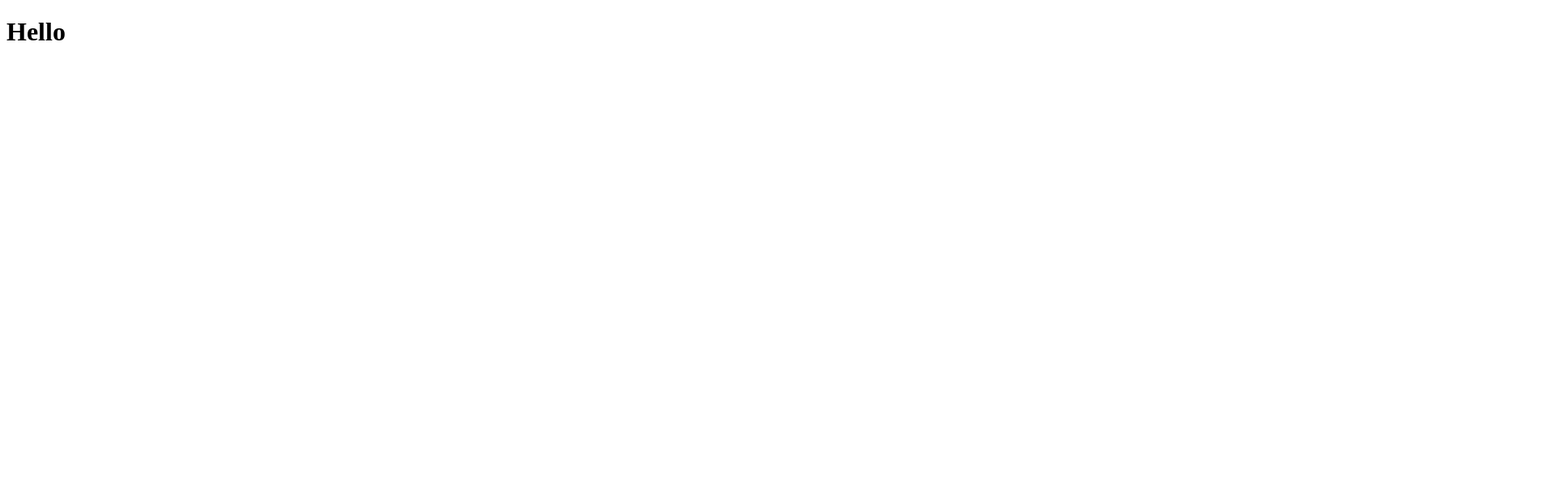
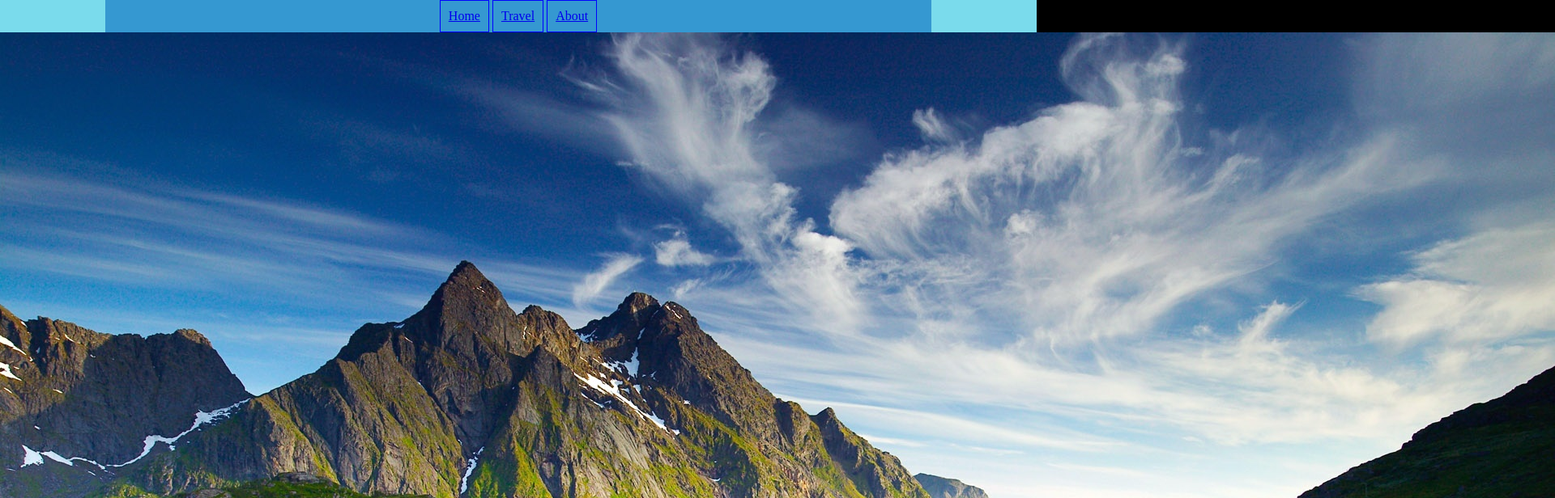
Before and after one commit to djcommandline/byteme_level_01, a plain HTML site: page index.html in a window 1280 px wide. Shown: the top 616 px of the page at 81% size, 1920 px wide, since content can reach past the window. Drawn offline with Linux system fonts and the light colour scheme.

Commit message:
sample page

```diff
--- a/index.html
+++ b/index.html
@@ -2,9 +2,31 @@
 <html lang="en">
 <head>
   <meta charset="UTF-8">
-  <title>Document</title>
+    <title>SAMPLE PAGE</PAGE></title>
+  <link rel="stylesheet" href="/style.css"/>
+
+  <style>
+  </style>
 </head>
 <body>
-  <h1>Hello</h1>
+
+  <div id="navbar">
+    <div class="box">
+      <a class="home" href="/samplepage.html">Home</a>
+      <a href="/travel.html">Travel</a>
+      <a class="about" href="/about.html">About</a>
+    </div>
+  </div>
+
+  <div id="hero">
+    <img src="/image/nature.jpg" alt="">
+    <h1>Reserve Your Trip</h1>
+  </div>
+
+  <div id="footer">
+    <div class="phone">123-456-7890</div>
+  </div>
+
+
 </body>
 </html>
--- /dev/null
+++ b/style.css
@@ -0,0 +1,71 @@
+body {
+  background: black;
+  padding: 0;
+  margin: 0;
+}
+
+div#navbar {
+background: #7ADBEC;
+text-align: center;
+ width: 100%;
+}
+
+div#navbar .box {
+  background: #3598D1;
+
+  width: 100%;
+  max-width: 1020px;
+  margin: 0 auto;
+
+  width: 100%;
+  max-width: 1020px;
+}
+
+
+div#navbar a.home {
+  padding: 10px;
+  display: inline-block;
+  border-width: 1px;
+  border-style: solid;
+  border-color: Blue;
+  margin: 0;
+}
+div#navbar a {
+  padding: 10px;
+  display: inline-block;
+  border-width: 1px;
+  border-style: solid;
+  border-color: blue;
+  margin: 0;
+}
+div#navbar a.about {
+padding: 10px;
+display: inline-block;
+border-width: 1px;
+border-style: solid;
+border-color: blue;
+margin: 0;
+}
+
+
+div#hero {
+ background: black;
+}
+
+div#hero img{
+
+}
+
+
+div#footer {
+  background: #5CA7AC;
+  text-align: right;
+  padding: 20px;
+  display: inline-block;
+  border-width: 2px;
+  border-color: green;
+  margin: 0;
+}
+div#footer .phone {
+
+}
```
Also changed, not shown: image/Nature.jpg (added).
